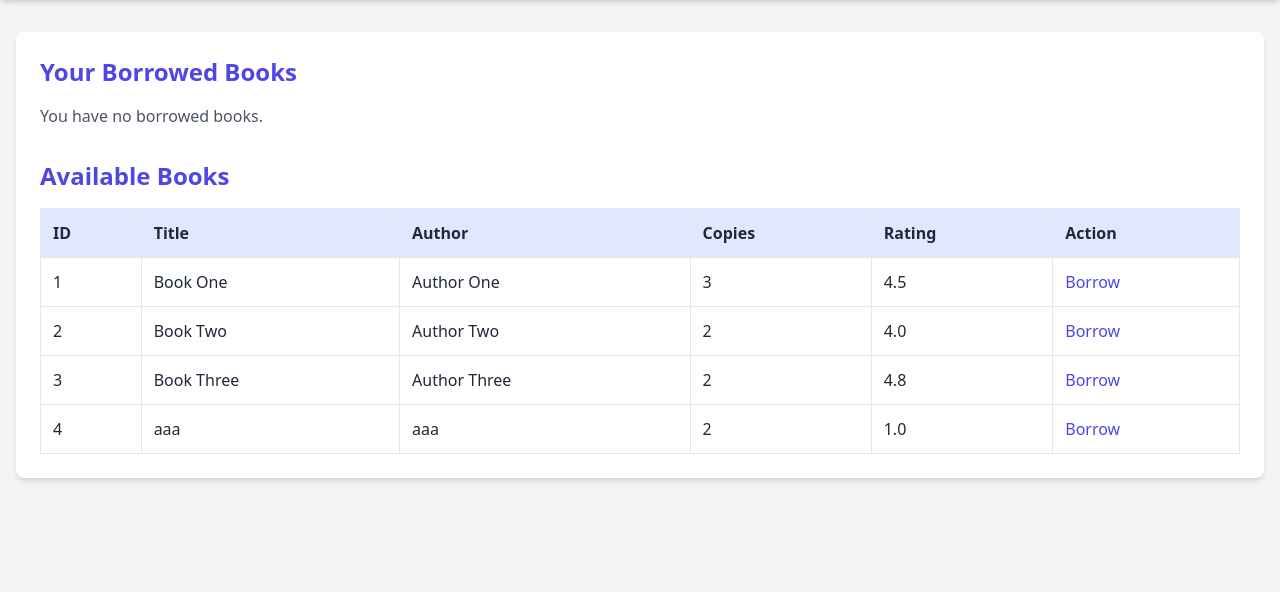
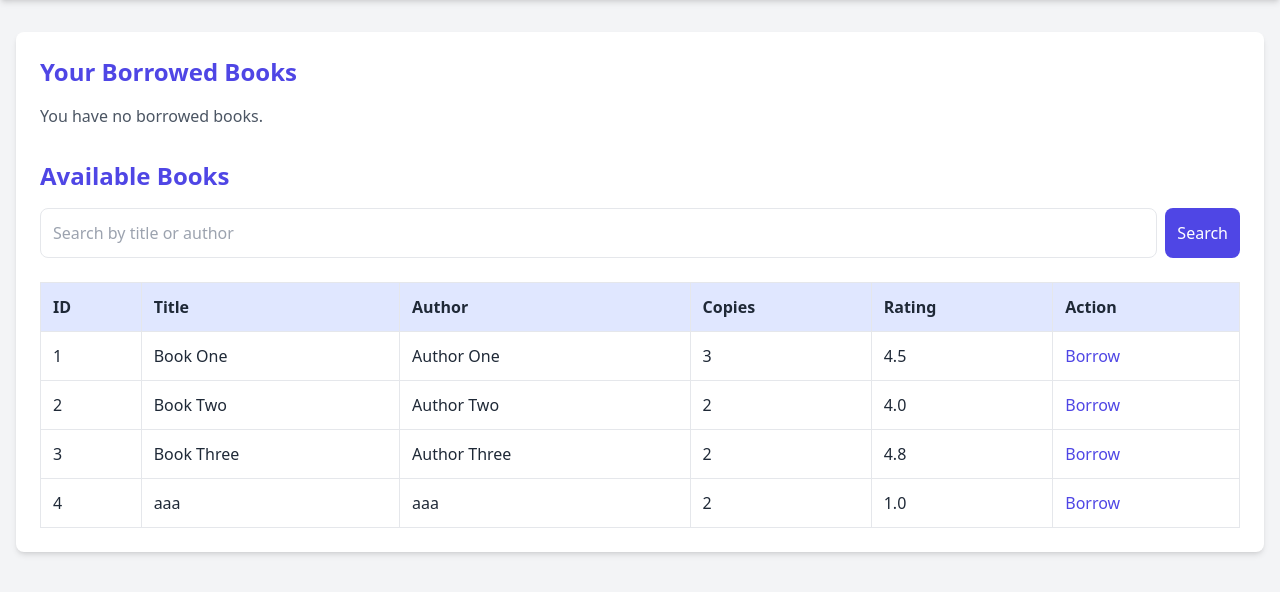
Before and after one commit to BreathInTilt/CJ_Library_Project, a Flask app: page /member_dashboard in a window 1280 px wide. Shown: the part 64-656 px from the top of the page. Run offline with Flask 3, Linux system fonts and the light colour scheme; the visitor is signed in with stand-in values (Sample User, id 1); some libraries are stand-ins or nearby versions.

Commit message:
Find book feature added, in member /book_list

```diff
--- a/app.py
+++ b/app.py
@@ -57,10 +57,16 @@ def register():
 def member_dashboard():
     if 'username' not in session or session['role'] != 'member':
         return redirect(url_for('login'))
-    available_books = [b for b in books if b.copies > 0]
+    # Get search query
+    search_query = request.args.get('search_query', '').strip().lower()
+    # Filter available books (copies > 0) by title or author
+    available_books = [
+        b for b in books if b.copies > 0 and
+        (search_query in b.title.lower() or search_query in b.author.lower() or not search_query)
+    ]
     user_loans = [l for l in loans if l.username == session['username'] and not l.return_date]
     borrowed_books = [next(b for b in books if b.id == l.book_id) for l in user_loans]
-    return render_template('book_list.html', books=available_books, borrowed_books=borrowed_books)
+    return render_template('book_list.html', books=available_books, borrowed_books=borrowed_books, search_query=search_query)
 
 @app.route('/librarian_dashboard')
 def librarian_dashboard():
--- a/static/css/style.css
+++ b/static/css/style.css
@@ -31,3 +31,7 @@ table {
 .bg-green-100 {
     margin-bottom: 1.5rem;
 }
+/* Custom styles for search form */
+form .flex {
+    align-items: stretch;
+}
--- a/templates/book_list.html
+++ b/templates/book_list.html
@@ -34,6 +34,12 @@
     {% endif %}
 
     <h2 class="text-2xl font-semibold mt-8 mb-4 text-indigo-600">Available Books</h2>
+    <form method="GET" action="{{ url_for('member_dashboard') }}" class="mb-6">
+        <div class="flex items-center space-x-2">
+            <input type="text" name="search_query" value="{{ search_query }}" placeholder="Search by title or author" class="w-full p-3 border rounded-lg focus:outline-none focus:ring-2 focus:ring-indigo-500">
+            <button type="submit" class="bg-indigo-600 text-white p-3 rounded-lg hover:bg-indigo-700 transition-colors">Search</button>
+        </div>
+    </form>
     {% if books %}
     <div class="overflow-x-auto">
         <table class="w-full border-collapse bg-white">
@@ -64,7 +70,7 @@
         </table>
     </div>
     {% else %}
-    <p class="text-gray-600">No books available.</p>
+    <p class="text-gray-600">No books found matching your search.</p>
     {% endif %}
 </div>
 {% endblock %}
```
